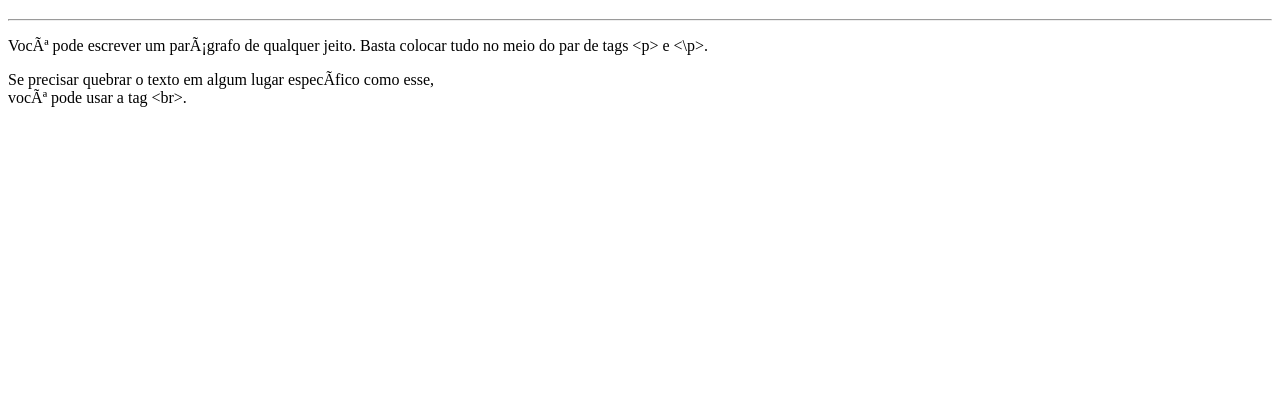
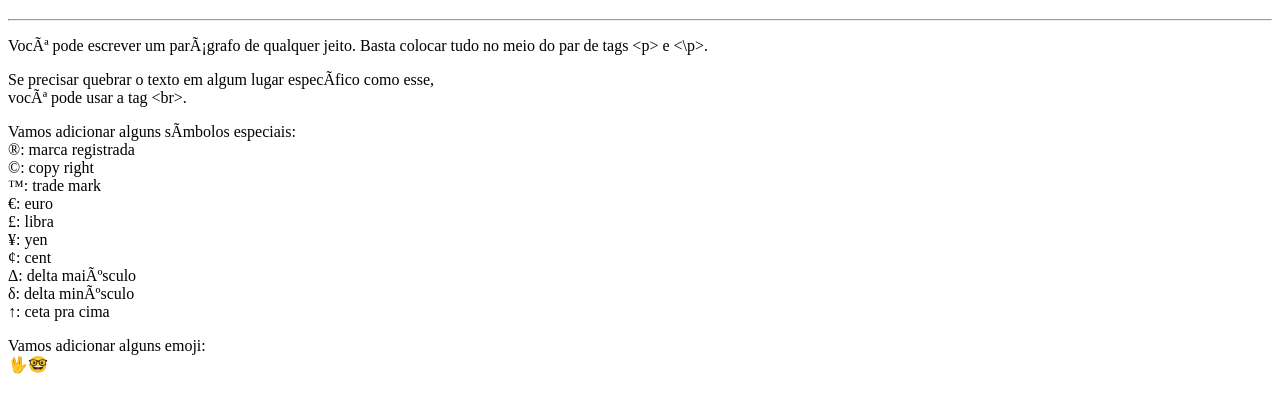
Before and after one commit to JeiversonChristian/HTML5-e-CSS3---modulo-1-de-5, a plain HTML site: page exercicios/ex002/index.html in a window 1280 px wide. Shown: the part 61-474 px from the top of the page. Drawn offline with Linux system fonts and the light colour scheme.

Commit message:
colocando emojis e simbolos especiais

```diff
--- a/exercicios/ex002/index.html
+++ b/exercicios/ex002/index.html
@@ -12,7 +12,7 @@
 
     <p>
         Você pode escrever um parágrafo de qualquer jeito. Basta colocar tudo no meio do par de tags &lt;p&gt; e &lt;\p&gt;.
-        <!-- &lt; = <  | p&gt; = > -->
+        <!-- &lt; = <  | &gt; = > -->
         <!-- less than, greater than -->
     </p>
 
@@ -21,5 +21,26 @@
         você pode usar a tag &lt;br&gt;.
         <!-- br -> break row, quebra de linha -->
     </p>
+
+    <p>
+        Vamos adicionar alguns símbolos especiais:<br>
+        &reg;: marca registrada<br>
+        &copy;: copy right<br>
+        &trade;: trade mark<br>
+        &euro;: euro<br>
+        &pound;: libra<br>
+        &yen;: yen<br>
+        &cent;: cent<br>
+        &Delta;: delta maiúsculo<br>
+        &delta;: delta minúsculo<br>
+        &uparrow;: ceta pra cima
+    </p>
+
+    <p>
+        Vamos adicionar alguns emoji:<br>
+        &#x1F596;&#x1F913;
+        <!-- saudação vulcana e cara de nerd -->
+        <!--  x -> exadecimal -->
+    </p>
 </body>
 </html>
```
